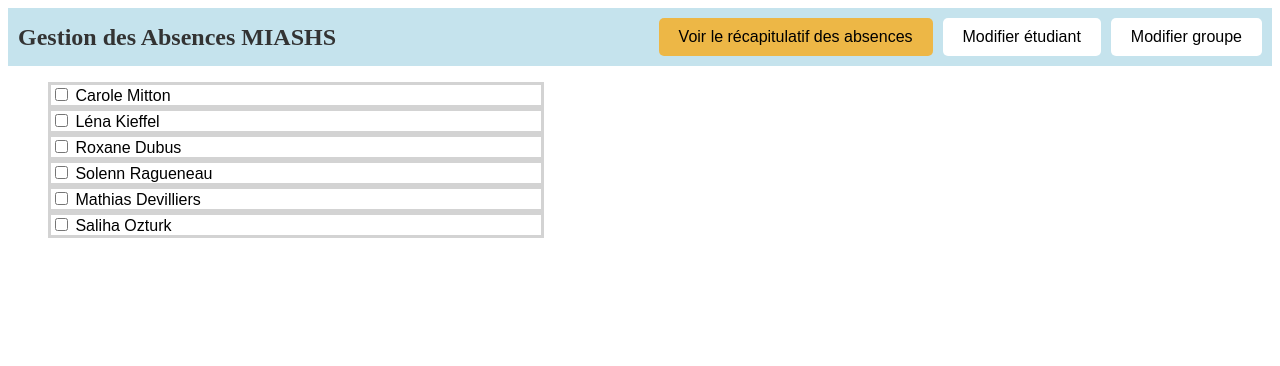
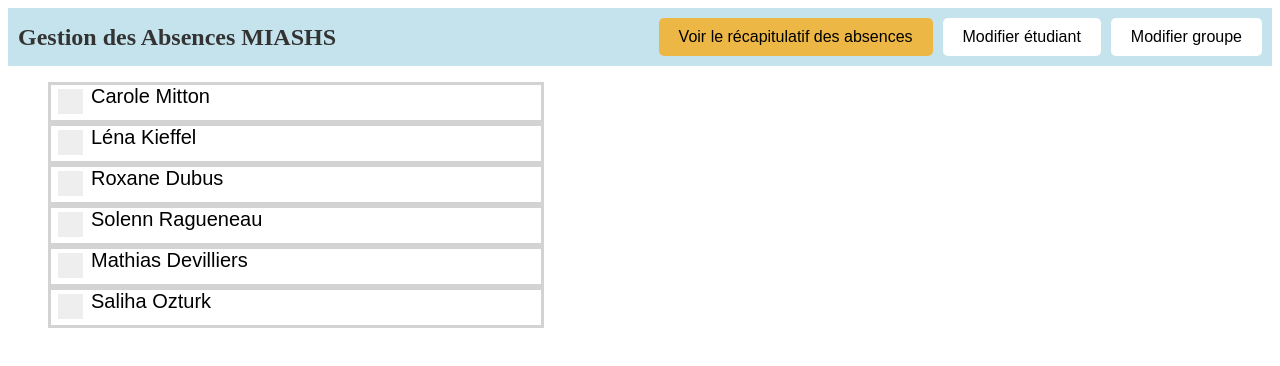
Before and after one commit to CaroleLeCrac/Projet-Info-2024, a Vue app in the folder GestionAbsenceFront/: page / in a window 1280 px wide. Shown: the top 366 px of the page. Built offline with nearby package versions, Linux system fonts and the light colour scheme.

Commit message:
Modification SelectionPresenceList

```diff
--- a/GestionAbsenceFront/src/shared/components/SelectionPresenceList.vue
+++ b/GestionAbsenceFront/src/shared/components/SelectionPresenceList.vue
@@ -1,8 +1,11 @@
 <template>
     <ul>
-        <li  v-for="student in studentList" :key="student" class="list-presence">
-            <input type="checkbox" class="checkbox">
+        <li  v-for="student in studentList" :key="student"  class="list-presence">
+            <label class="container">
+            <input type="checkbox">
+            <span class="checkmark"></span>
             {{ student }}
+        </label>
         </li>
     </ul>
 
@@ -22,7 +25,67 @@
     background-color: white;
     width: 40%;
     font: 1rem "Fira Sans", sans-serif;
+    position : relative;
+
 }
 
 
+.container{
+    display : block;
+    position :relative;
+    cursor: pointer;
+    padding-left: 40px;
+    margin-bottom: 12px;
+    font-size: 20px;
+    user-select: none;
+}
+
+/*hide the default checkboc*/
+.container input{
+    position : absolute;
+    opacity: 0;
+    cursor: pointer;
+    height: 0;
+    width: 0;
+
+}
+.checkmark{
+    position : absolute;
+    top: 4px;
+    left: 7px;
+    height: 25px;
+    width: 25px;
+    background-color: #eee
+}
+
+.container:hover input ~.checkmark{
+    background-color: #ccc;
+}
+
+.container input:checked ~ .checkmark {
+  background-color: #E64F11;
+}
+
+.checkmark:after {
+  content: "";
+  position: absolute;
+  display: none;
+}
+
+.container input:checked ~ .checkmark:after {
+  display: block;
+}
+
+.container .checkmark::after{
+    left:9px;
+    top: 5px;
+    width : 5px;
+    height: 10px;
+    border : solid white;
+    border-width: 0 3px 3px 0;
+    -webkit-transform: rotate(45deg);
+    -ms-transform: rotate(45deg);
+    transform: rotate(45deg);
+}
+
 </style>
```
